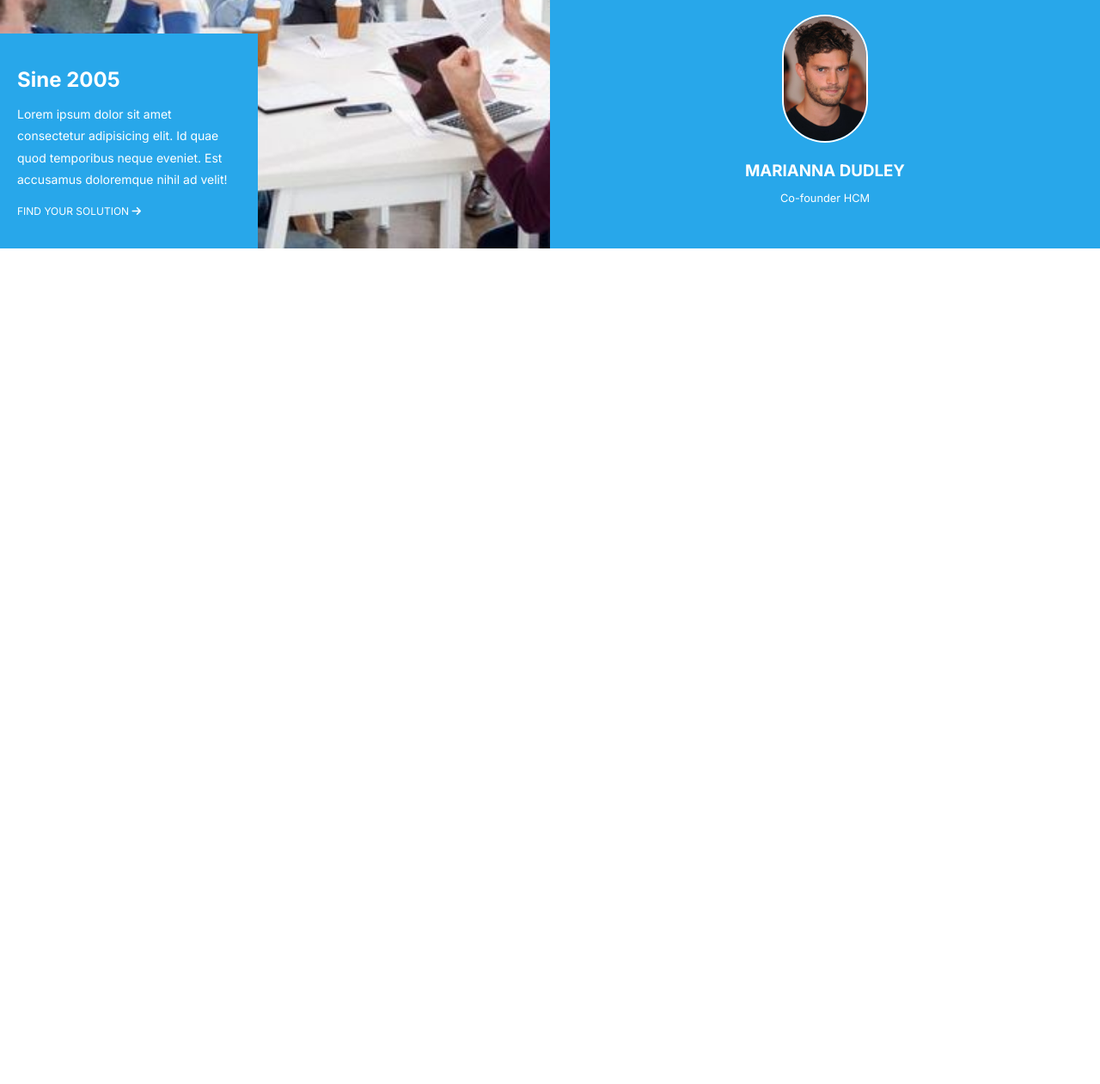
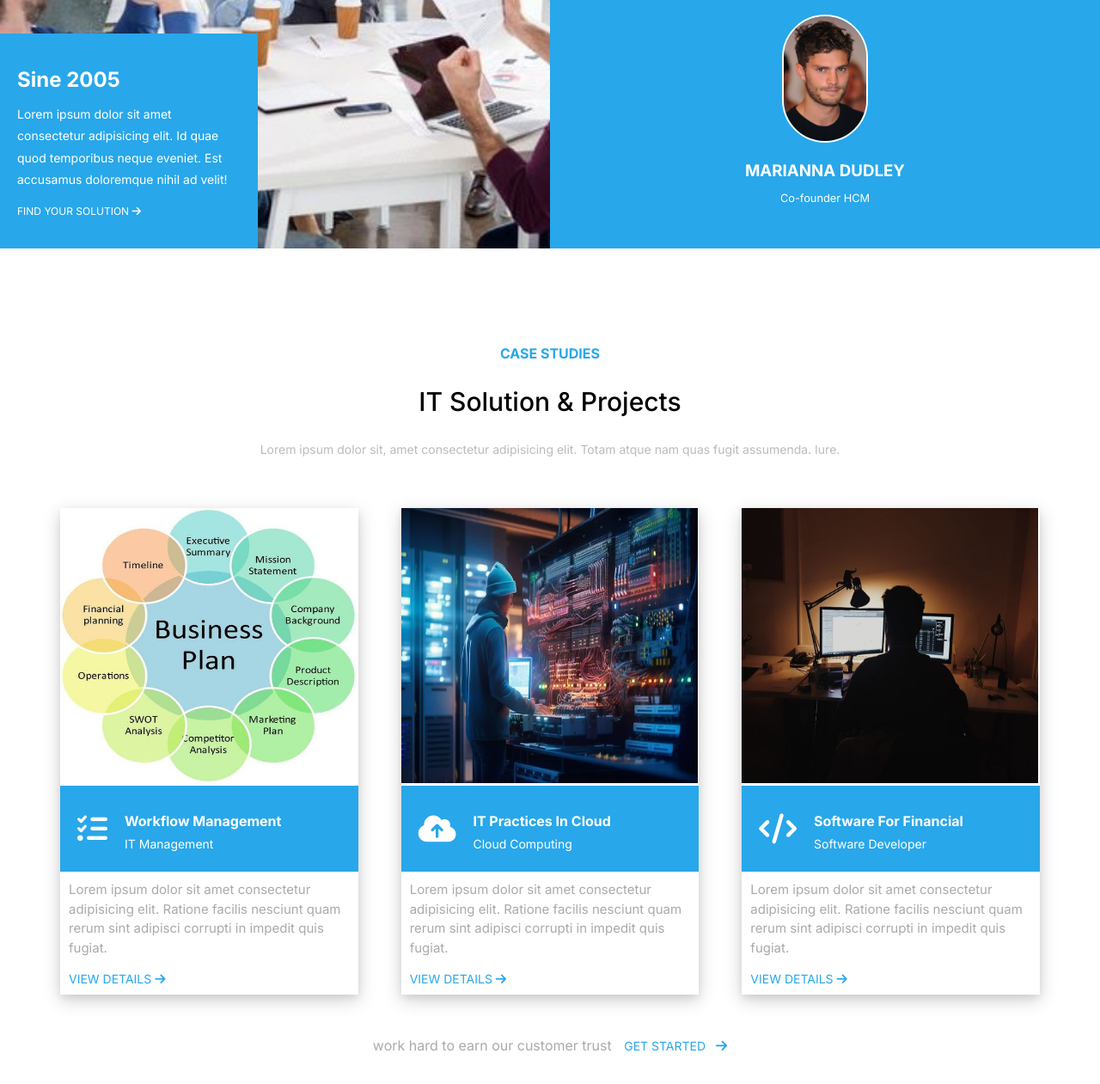
Before and after one commit to h-ibraheem/ITServices.github.io, a plain HTML site: page index.html in a window 1280 px wide. Shown: the part 3008-4269 px from the top of the page at 86% size. Before the commit the page ends 3297 px from the top, so only its background shows below. Drawn offline with Linux system fonts and the light colour scheme.

Commit message:
finish solution

```diff
--- a/css/style.css
+++ b/css/style.css
@@ -686,7 +686,114 @@ header nav ul li:first-child {
     width: 100%;
     height: 600px;
   }
+}
+/* End Client */
+
+/* start solution */
 
 
+.solution {
+  padding: 100px 0;
 }
-/* End Client */
+
+.solution .header{
+  text-align: center;
+  padding-bottom: 50px;
+}
+
+.solution .header h3{
+  font-size: 30px;
+  font-weight: 500;
+  text-transform: capitalize;
+
+}
+
+.solution .header p{
+  width: 60%;
+  margin: 10px auto;
+  color: #bbb;
+  font-size: 14px;
+  font-weight: 400;
+}
+
+.solution .cards{
+  display: grid;
+  grid-template-columns: repeat(auto-fill, minmax(300px, 1fr));
+  gap: 50px;
+}
+
+.solution .card{
+  box-shadow: 0 4px 8px 0 rgba(0, 0, 0, 0.068), 0 6px 20px 0 rgba(0, 0, 0, 0.19);
+}
+
+.solution .cards .card .card-img img{
+
+  width: 345px;
+  height: 320px;
+}
+
+.solution .card-content{
+  display: flex;
+  align-items: center;
+  padding: 10px 20px;
+  color: #fff;
+  background-color: var(--main-color);
+
+}
+
+.solution .card-content i{
+  font-size: 35px;
+  margin-right: 20px;
+}
+
+.solution .card-content .text h4{
+  text-transform: capitalize;
+  margin-bottom: 10px;
+  font-size: 16px;
+  font-weight: 600;
+}
+
+.solution .card-content .text p{
+  margin-top: 5px;
+  font-size: 14px;
+  text-transform: capitalize;
+  font-weight: 400;
+}
+
+.solution .details{
+  padding: 10px;
+}
+
+.solution .details p{
+  margin-top: 0;
+  color: #aaa;
+  font-size: 15px;
+  line-height: 1.5;
+}
+
+.solution .details a{
+  color: var(--main-color);
+  text-transform: uppercase;
+  font-size: 14px;
+
+}
+
+.solution .last{
+  margin-top: 50px;
+  color: #aaa;
+  text-align: center;
+}
+
+.solution .last a{
+  color: var(--main-color);
+  text-transform: uppercase;
+  margin-left: 10px;
+  font-size: 14px;
+
+}
+
+.solution .last a i{
+  margin-left: 8px;
+  font-size: 15px;
+}
+/* start solution */
--- a/index.html
+++ b/index.html
@@ -230,5 +230,93 @@
       </div>
     </div>
     <!-- end Client -->
+
+    <!-- start  solutions -->
+    <div class="container">
+      <div class="solution">
+        <div class="header">
+          <h2 class="title">
+            case studies
+          </h2>
+          <h3>IT solution & projects</h3>
+          <p>Lorem ipsum dolor sit, amet consectetur adipisicing elit. Totam atque nam quas fugit assumenda. Iure.</p>
+        </div>
+          <div class="cards">
+
+          <div class="card">
+            <div class="card-img">
+              <img src="./image/workflow.jpeg" alt="">
+            </div>
+            <div class="card-content">
+              <i class="fas fa-tasks"></i>
+              <div class="text">
+                <h4>workflow management</h4>
+                <p>IT management</p>
+              </div>
+            </div>
+              <div class="details">
+                <p>Lorem ipsum dolor sit amet consectetur adipisicing elit. Ratione facilis nesciunt quam rerum sint adipisci corrupti in impedit quis fugiat.</p>
+                <a href="#">view details
+                  <i class="fas fa-arrow-right"></i>
+                </a>
+              </div>
+
+          </div>
+
+
+          <div class="card">
+            <div class="card-img">
+              <img src="./image/cloud.jpeg" alt="">
+            </div>
+            <div class="card-content">
+              <i class="fas fa-cloud-upload-alt"></i>
+              <div class="text">
+                <h4>IT practices in cloud</h4>
+                <p>cloud computing</p>
+              </div>
+            </div>
+              <div class="details">
+                <p>Lorem ipsum dolor sit amet consectetur adipisicing elit. Ratione facilis nesciunt quam rerum sint adipisci corrupti in impedit quis fugiat.</p>
+                <a href="#">view details
+                  <i class="fas fa-arrow-right"></i>
+                </a>
+              </div>
+          </div>
+
+
+          <div class="card">
+            <div class="card-img">
+              <img src="./image/software.jpeg" alt="">
+            </div>
+            <div class="card-content">
+              <i class="fas fa-code"></i>
+              <div class="text">
+                <h4>software for financial</h4>
+                <p>software developer</p>
+              </div>
+            </div>
+
+              <div class="details">
+                <p>Lorem ipsum dolor sit amet consectetur adipisicing elit. Ratione facilis nesciunt quam rerum sint adipisci corrupti in impedit quis fugiat.</p>
+                <a href="#">view details
+                  <i class="fas fa-arrow-right"></i>
+                </a>
+              </div>
+          </div>
+
+        </div>
+        <p class="last">
+          work hard to earn our customer trust
+          <a href="#">
+            get started
+            <i class="fas fa-arrow-right"></i>
+          </a>
+        </p>
+
+      </div>
+
+    </div>
+    <!-- end  solutions -->
+
   </body>
 </html>
```
Also changed, not shown: image/cloud.jpeg (added), image/software.jpeg (added), image/workflow.jpeg (added).
